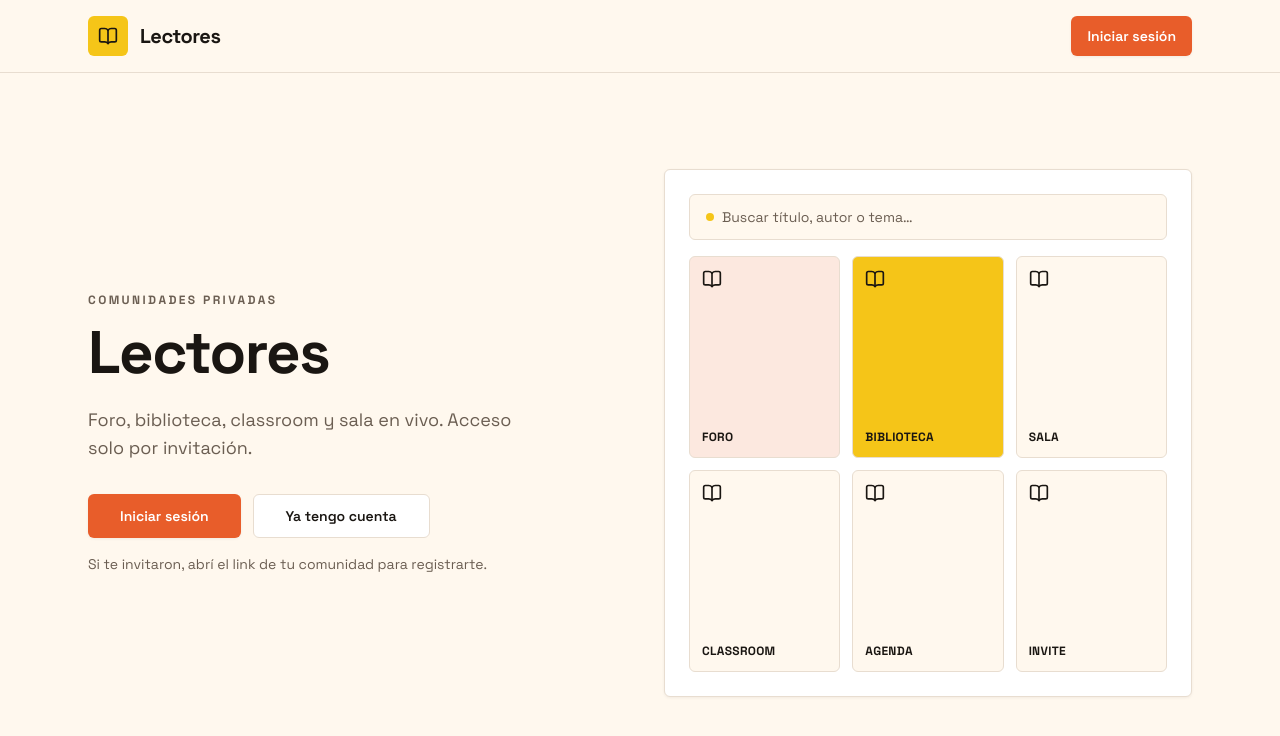
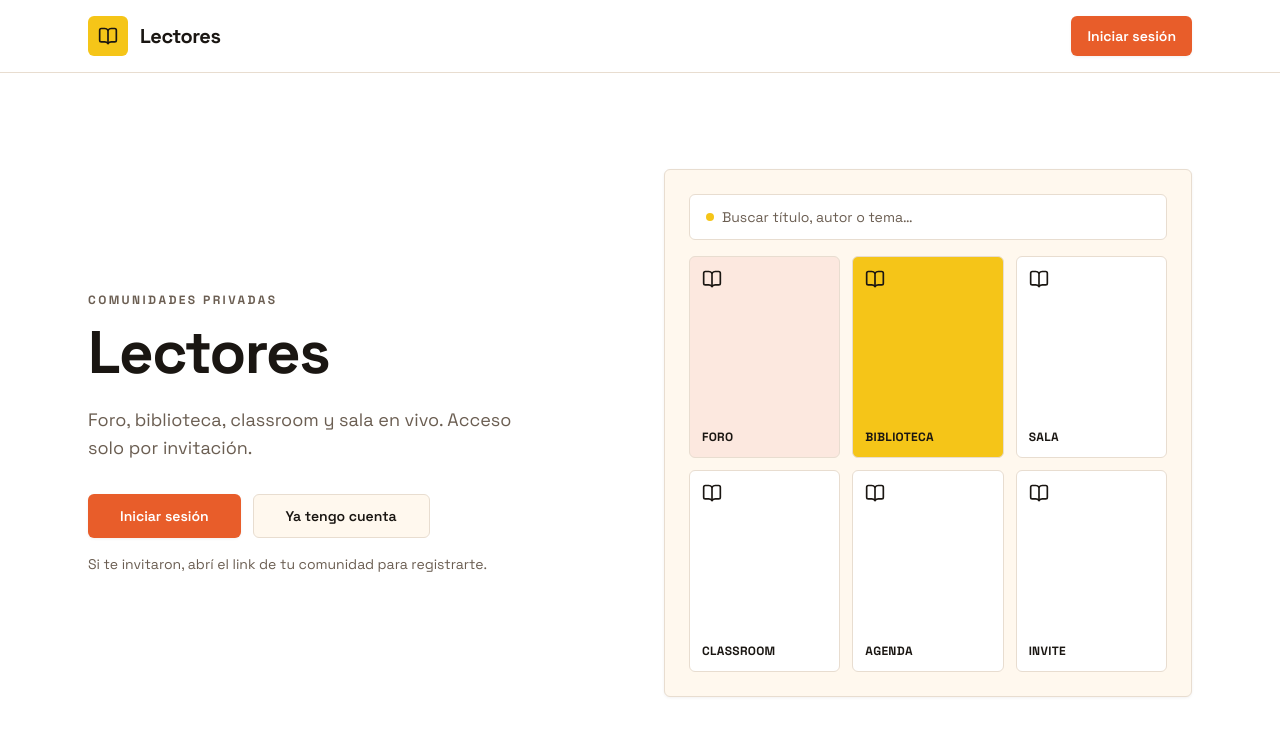
Before and after one commit to lectores11-art/Lectores-, a Next.js app: page / in a window 1280 px wide. Shown: the top 736 px of the page. Built offline with nearby package versions, Linux system fonts and the light colour scheme.

Commit message:
Update global CSS variables for improved theming consistency
- Changed background and sidebar colors for better visual coherence.
- Adjusted surface color to enhance contrast and readability.

These updates contribute to a more unified design language across the application.

```diff
--- a/src/app/globals.css
+++ b/src/app/globals.css
@@ -1,15 +1,15 @@
 @import "tailwindcss";
 
 :root {
-  --background: #fff8ee;
+  --background: #ffffff;
   --foreground: #1a1612;
-  --surface: #ffffff;
+  --surface: #fff8ee;
   --band: #f5c518;
   --accent: #e85d2a;
   --accent-light: #fce8df;
   --muted: #6b5e52;
   --border: #e8ddd0;
-  --sidebar: #fff8ee;
+  --sidebar: #ffffff;
 }
 
 @theme inline {
```
